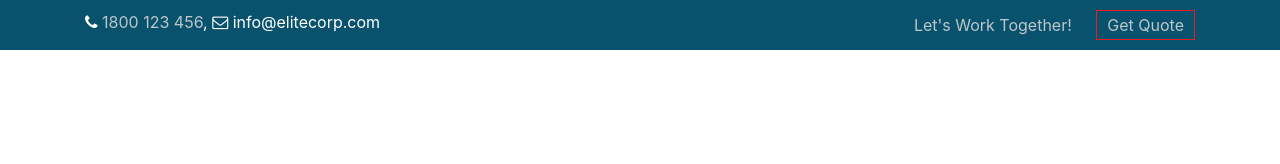
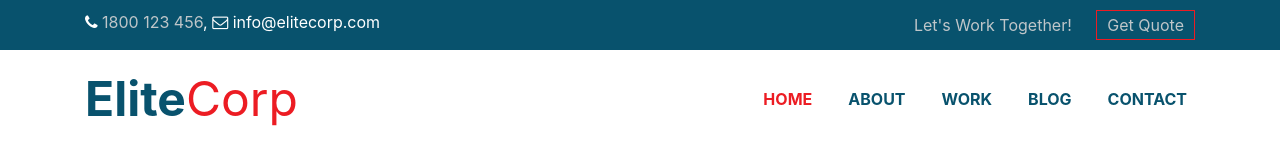
Before and after one commit to itsmar1/EliteCorp, a plain HTML site: page index.html in a window 1280 px wide. Drawn offline with nearby package versions, Linux system fonts and the light colour scheme.

Commit message:
Create Navbar

```diff
--- a/css/main.css
+++ b/css/main.css
@@ -25,3 +25,33 @@
 }
 
 /* End Upper Bar */
+
+
+
+
+/* Start Navbar */
+.navbar-brand span {
+    font-size: 3rem;
+}
+
+.navbar-brand span:first-child {
+    color: #08526D;
+    font-weight: bold;
+}
+
+.navbar-brand span:last-child {
+    color: #ec1c23;
+}
+
+.navbar-light .navbar-nav .nav-link {
+    text-transform: uppercase;
+    margin-left: 20px;
+    color:  #08526D;
+    font-weight: bold;
+}
+
+.navbar-nav .active>.nav-link {
+    color: #ec1c23 !important;
+}
+
+/* End Navbar */
--- a/index.html
+++ b/index.html
@@ -27,6 +27,38 @@
     </div>
     <!-- End Upper Bar -->
 
+    <!-- Start Navbar -->
+    <nav class="navbar navbar-expand-lg navbar-light">
+      <div class="container">
+        <a class="navbar-brand" href="#">
+            <span>Elite</span><span>Corp</span>
+        </a>
+        <button class="navbar-toggler" type="button" data-toggle="collapse" data-target="#navbarNav" aria-controls="navbarNav" aria-expanded="false" aria-label="Toggle navigation">
+          <span class="navbar-toggler-icon"></span>
+        </button>
+        <div class="collapse navbar-collapse" id="navbarNav">
+          <ul class="navbar-nav ml-auto">
+            <li class="nav-item active">
+              <a class="nav-link" href="#">Home <span class="sr-only">(current)</span></a>
+            </li>
+            <li class="nav-item">
+              <a class="nav-link" href="#">About</a>
+            </li>
+            <li class="nav-item">
+              <a class="nav-link" href="#">Work</a>
+            </li>
+            <li class="nav-item">
+              <a class="nav-link" href="#">Blog</a>
+            </li>
+            <li class="nav-item">
+              <a class="nav-link" href="#">Contact</a>
+            </li>
+          </ul>
+        </div>
+      </div>
+      </nav>
+    <!-- End Navbar -->
+
     <script src="js/jquery-3.5.1.min.js"></script>
     <script src="https://cdn.jsdelivr.net/npm/popper.js@1.16.1/dist/umd/popper.min.js" integrity="sha384-9/reFTGAW83EW2RDu2S0VKaIzap3H66lZH81PoYlFhbGU+6BZp6G7niu735Sk7lN" crossorigin="anonymous"></script>
     <script src="js/bootstrap.min.js"></script>
```
